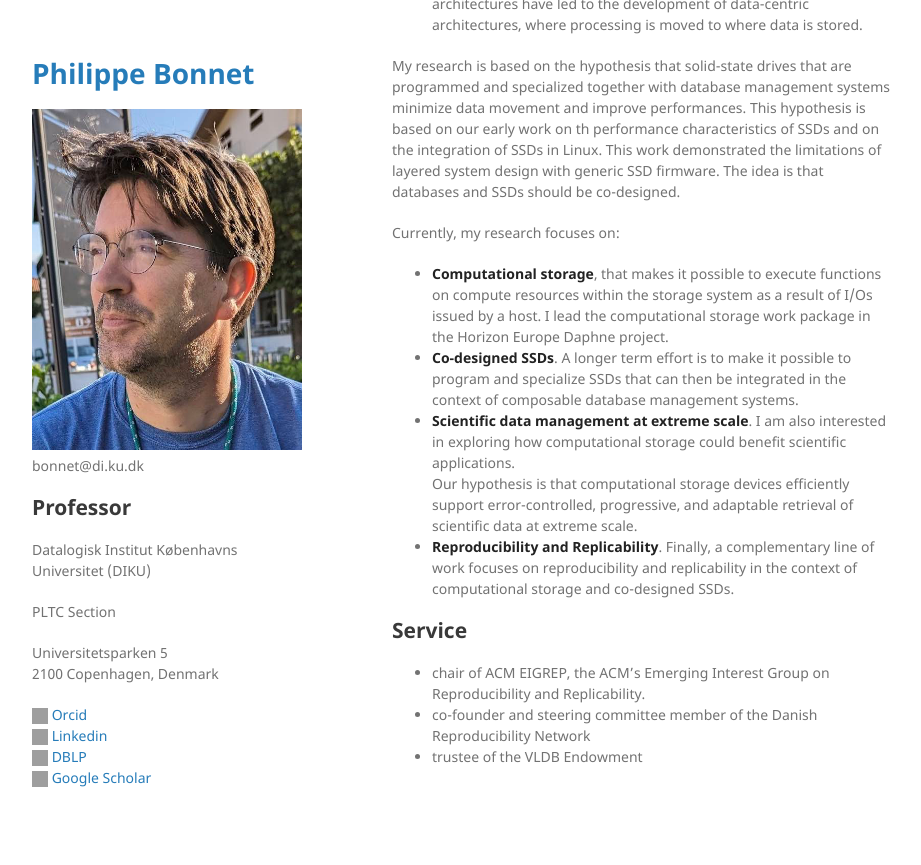
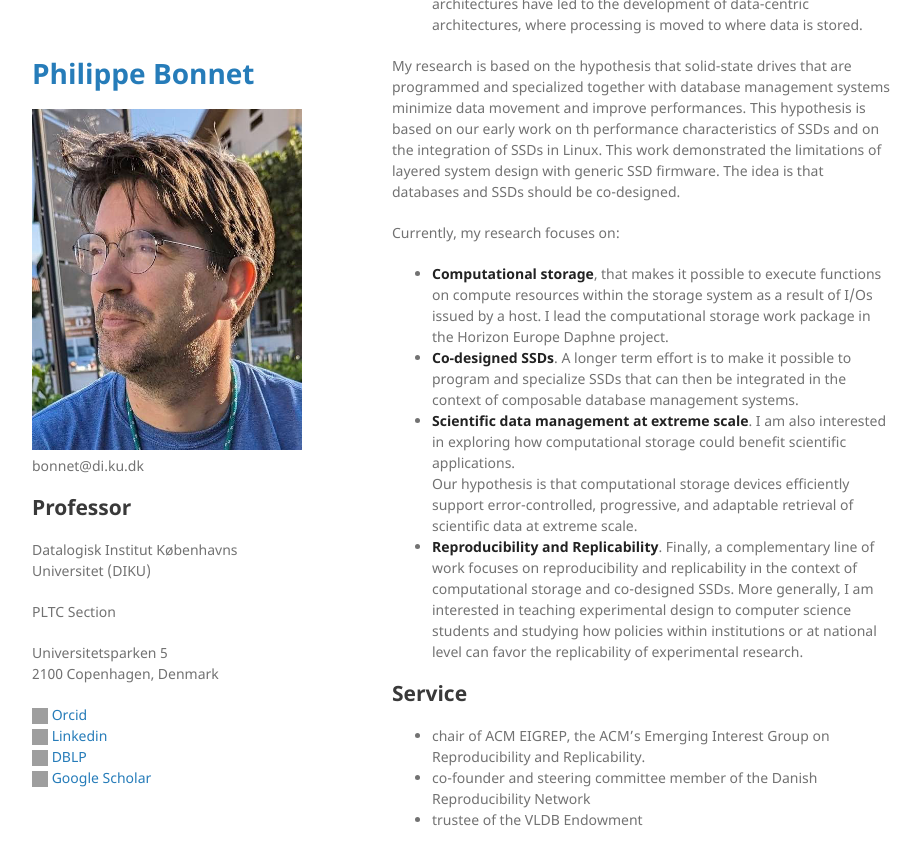
Before and after one commit to bonnet-p/bonnet-p.github.io, a Jekyll site: the page built from docs/index.md, in a window 1280 px wide and 900 px high, scrolled down 1417 px. Shown: the top 865 px of the window, without its empty margins (178-1099 px from the left). Built offline with Jekyll 4.4.1, drawn with Linux system fonts in a browser that asks for light colours; our own code applies the rules of GitHub Pages for plain Markdown files; before the commit the page ends 2254 px from its top, so only the background shows below that; grey boxes are pictures that could not be loaded.

Commit message:
Fixed Research

```diff
--- a/docs/index.md
+++ b/docs/index.md
@@ -89,8 +89,11 @@ be integrated in the context of composable database management systems.
 - **Scientific data management at extreme scale**. I am also interested in exploring
 how computational storage could benefit scientific applications.
 Our hypothesis is that computational storage devices efficiently support error-controlled, progressive, and adaptable retrieval of scientific data at extreme scale.
-- **Reproducibility and Replicability**. Finally, a complementary line of work focuses on reproducibility and replicability in the context of computational
-storage and co-designed SSDs.
+- **Reproducibility and Replicability**. Finally, a complementary line of work focuses on
+reproducibility and replicability in the context of computational storage and co-designed SSDs.
+More generally, I am interested in teaching experimental design to computer science students
+and studying how policies within institutions or at national level
+can favor the replicability of experimental research.
 
 ## Service
 
```
